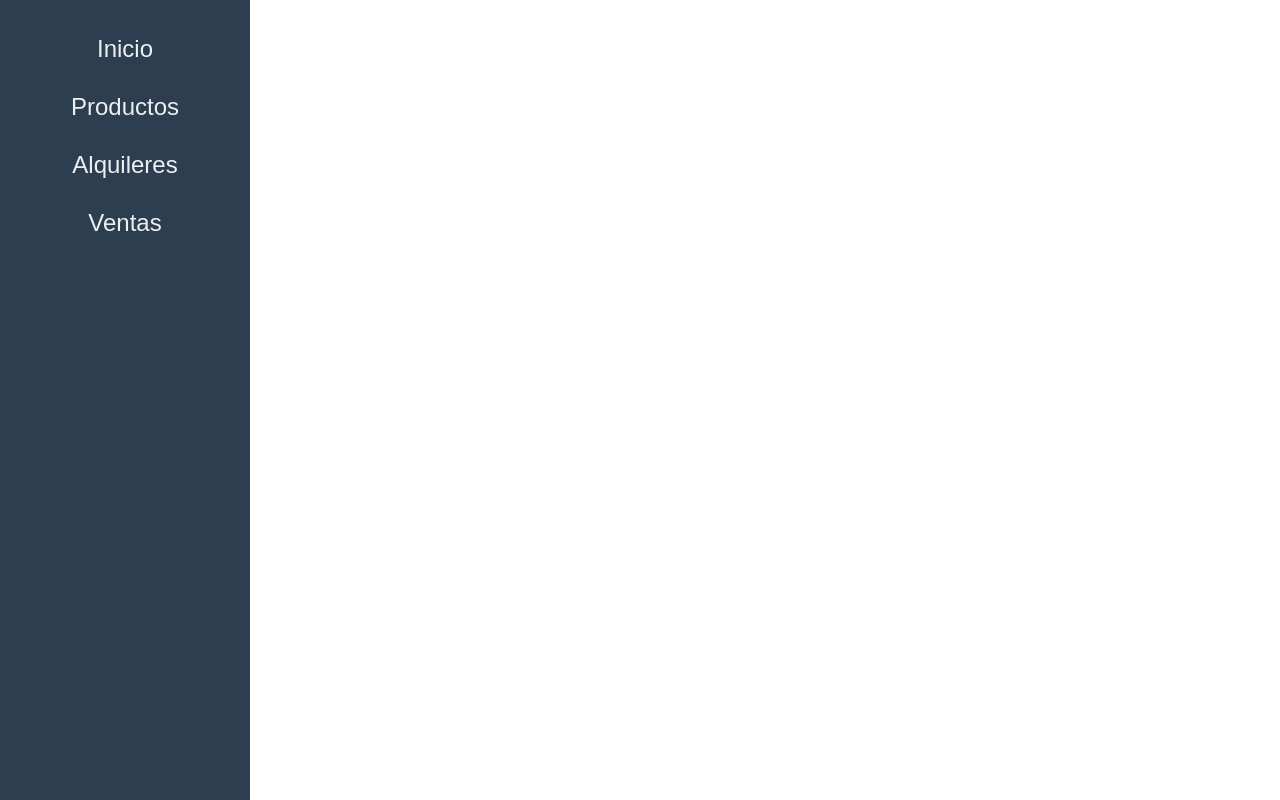
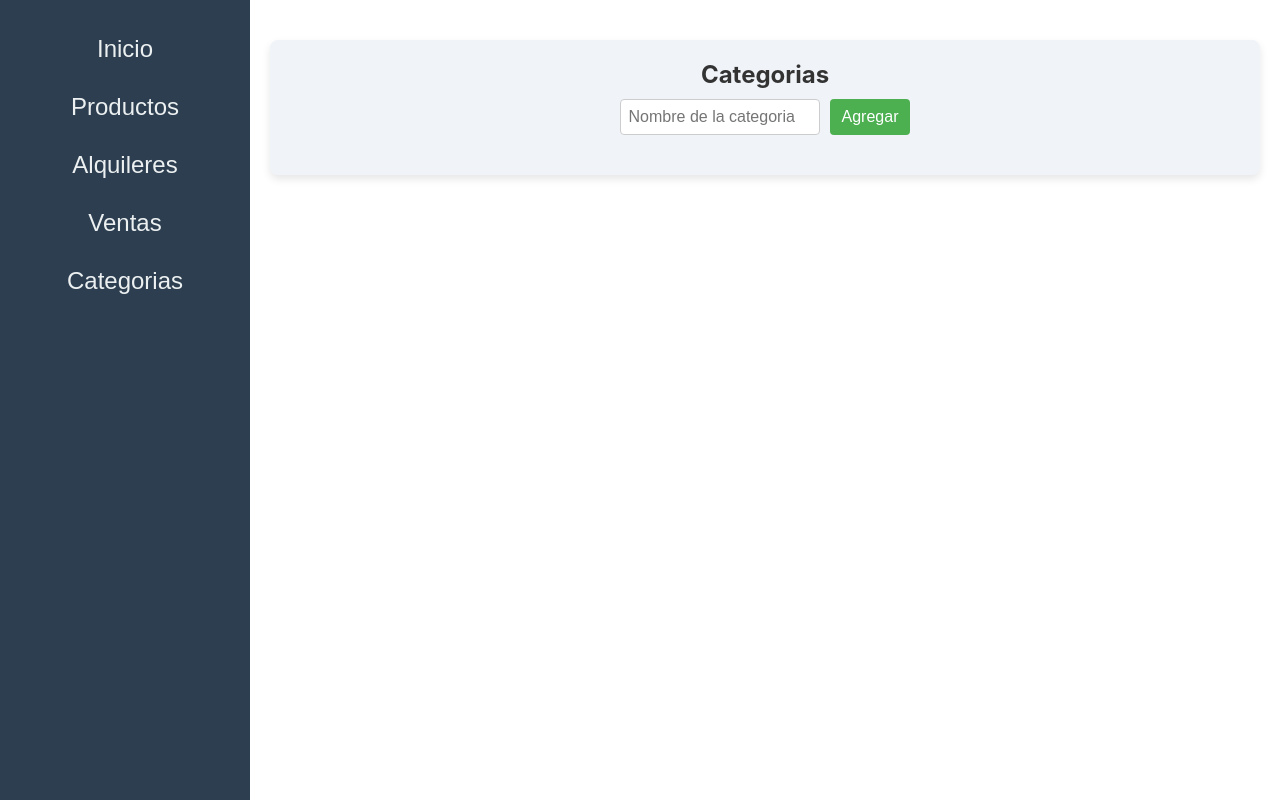
Before and after one commit to DolcePelo/Business-Administrative-System, a React (Create React App) app in the folder frontend/: page /categorias in a window 1280 px wide. Built offline with nearby package versions, Linux system fonts and the light colour scheme.

Commit message:
feat: pagina de categorias

```diff
--- a/frontend/src/App.js
+++ b/frontend/src/App.js
@@ -5,6 +5,7 @@ import Home from './pages/Home/Home.js';
 import Products from './pages/Products/Products.js';
 import Rentals from './pages/Rentals/Rentals.js';
 import Sales from './pages/Sales/Sales.js';
+import Categorias from './pages/Categorias/Categorias.js';
 // import Login from './pages/Login';
 
 function App() {
@@ -19,6 +20,7 @@ function App() {
           <Route path="/products" element={<Products />} />
           <Route path="/rental" element={<Rentals />} />
           <Route path="/sales" element={<Sales />} />
+          <Route path="/categorias" element={<Categorias />} />
         </Routes>
         </main>
       </div>
--- a/frontend/src/components/Navbar/Navar.js
+++ b/frontend/src/components/Navbar/Navar.js
@@ -17,6 +17,9 @@ const Navbar = () => {
                 <li className="navbar-item">
                     <Link to="/sales" className="navbar-link">Ventas</Link>
                 </li>
+                <li className='navbar-item'>
+                    <Link to="/categorias" className="navbar-link">Categorias</Link>
+                </li>
             </ul>
         </nav>
     );
--- /dev/null
+++ b/frontend/src/pages/Categorias/Categorias.css
@@ -0,0 +1,96 @@
+/* categorias-container.css */
+
+.categorias-container {
+    display: flex;
+    flex-direction: column;
+    align-items: center;
+    margin-top: 20px;
+    padding: 20px;
+    background-color: #f0f4f8;
+    border-radius: 8px;
+    box-shadow: 0 4px 8px rgba(0, 0, 0, 0.1);
+}
+
+.categorias-container h1 {
+    font-size: 24px;
+    color: #333;
+    margin-bottom: 10px;
+}
+
+.categorias-container form {
+    display: flex;
+    gap: 10px;
+    margin-bottom: 20px;
+}
+
+.categorias-container input {
+    padding: 8px;
+    width: 200px;
+    font-size: 16px;
+    border: 1px solid #ccc;
+    border-radius: 4px;
+    outline: none;
+    transition: border-color 0.3s ease;
+}
+
+.categorias-container input:focus {
+    border-color: #4CAF50; /* Color de enfoque verde */
+}
+
+.categorias-container button[type="submit"] {
+    padding: 8px 12px;
+    font-size: 16px;
+    background-color: #4CAF50;
+    color: #fff;
+    border: none;
+    border-radius: 4px;
+    cursor: pointer;
+    transition: background-color 0.3s ease;
+}
+
+.categorias-container button[type="submit"]:hover {
+    background-color: #45a049;
+}
+
+.categorias-container ul {
+    list-style-type: none;
+    padding: 0;
+    width: 100%;
+    max-width: 300px;
+}
+
+.categorias-container li {
+    display: flex;
+    justify-content: space-between;
+    align-items: center;
+    padding: 8px;
+    margin-bottom: 5px;
+    background-color: #fff;
+    border: 1px solid #ddd;
+    border-radius: 4px;
+    transition: transform 0.2s ease, background-color 0.2s ease;
+}
+
+.categorias-container li:hover {
+    transform: scale(1.02);
+    background-color: #f9f9f9;
+}
+
+.categorias-container li button {
+    background-color: #f44336;
+    color: #fff;
+    border: none;
+    border-radius: 50%;
+    cursor: pointer;
+    width: 24px;
+    height: 24px;
+    display: flex;
+    align-items: center;
+    justify-content: center;
+    font-size: 12px;
+    transition: background-color 0.3s ease;
+}
+
+.categorias-container li button:hover {
+    background-color: #e53935;
+}
--- /dev/null
+++ b/frontend/src/pages/Categorias/Categorias.js
@@ -0,0 +1,46 @@
+import { useState, useEffect } from 'react';
+import './Categorias.css';
+
+const Categorias = () => {
+    const [categorias, setCategorias] = useState([]);
+    const [categoria, setCategoria] = useState("");
+
+    const handleChange = (e) => {
+        setCategoria(e.target.value);
+    }
+
+    const handleSubmit = (e) => {
+        e.preventDefault();
+        setCategorias([...categorias, categoria]);
+        setCategoria("");
+    }
+
+    const deleteCat = (index) => {
+        setCategorias(categorias.filter((cat, i) => i !== index));
+    }
+
+    return (
+        <div className="categorias-container">
+            <h1>Categorias</h1>
+            <form onSubmit={handleSubmit}>
+                <input
+                    type="text"
+                    name="categoria"
+                    placeholder="Nombre de la categoria"
+                    value={categoria}
+                    onChange={handleChange}
+                />
+                <button type="submit">Agregar</button>
+            </form>
+            <ul>
+                {categorias.map((cat, index) => (
+                    <li key={index}>{cat}
+                    <button onClick={() => deleteCat(index)}>X</button>
+                    </li>
+                ))}
+            </ul>
+        </div>
+    )
+};
+
+export default Categorias;
```
